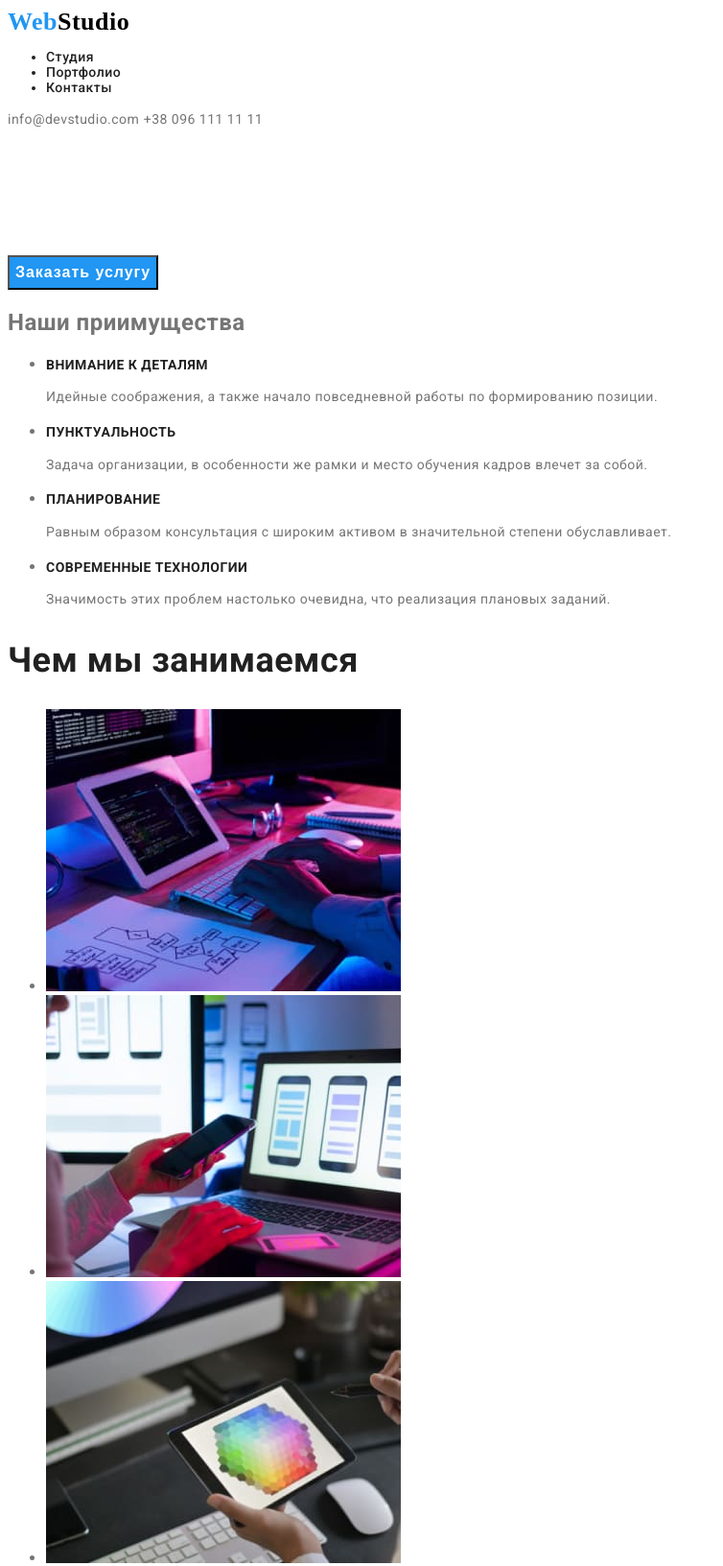
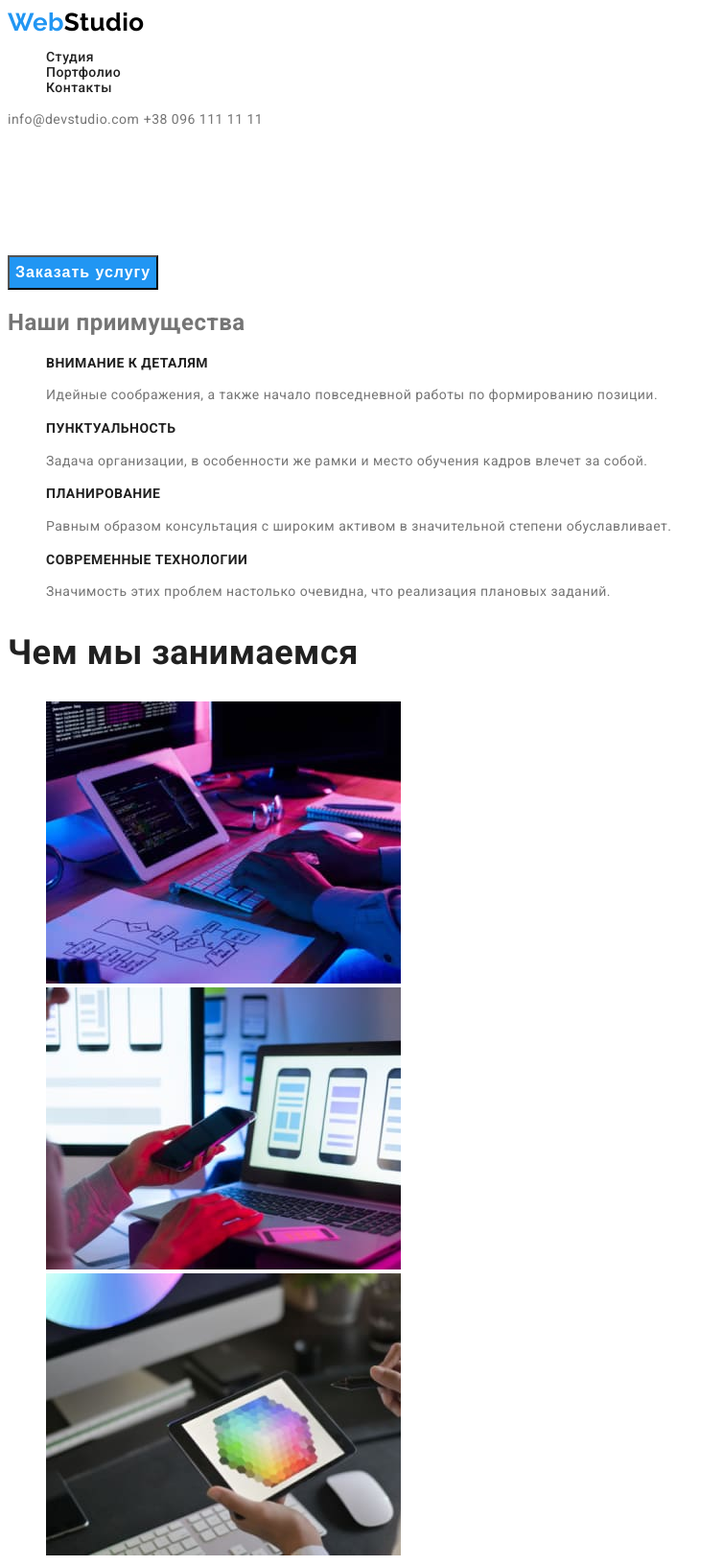
Before and after one commit to StanislavMironenko/-goit-markup-hw-02, a plain HTML site: page index.html in a window 1280 px wide. Shown: the top 1632 px of the page at 96% size, without its empty margins (0-754 px from the left). Drawn offline with Linux system fonts and the light colour scheme.

Commit message:
список

```diff
--- a/css/style.css
+++ b/css/style.css
@@ -15,17 +15,18 @@ body{
     background-color: var(--main-bc-);
     color: var(--main-color-);
     letter-spacing: 0.03em;
+    list-style-type: none;
 }
 
 .header{
     color: var(--secondary-color-);
-
+    font-style: normal;
 }
 .header a{
     text-decoration: none;
 }
 .logo{
-    font-family: "releway";
+    font-family:  'Raleway';
     font-size: 26px;
     font-weight: bold;
     line-height: 1.17;
@@ -40,8 +41,7 @@ body{
 .nav-link{
     font-size: 14px;
     font-weight: 500;
-    line-height: 1.14;
-    color: var(--header-color-);
+    line-height: 1.14;    color: var(--header-color-);
 
 }
 .nav-link:hover,
@@ -117,6 +117,9 @@ body{
     font-size: 16px;
     line-height: 1.88;
 }
+.link-oll{
+    list-style-type:none
+}
 
 
 /* button */
@@ -152,9 +155,12 @@ color: var(--white-color);
 
 /* footer */
 .footer{
+    font-family:  'Raleway';
+    font-style: normal;
+
+
     background-color: #2F303A;
     color: var(--white-color);
-    font-style: normal;
     letter-spacing: 0.03em;
 }
 .footer a{
@@ -162,6 +168,7 @@ color: var(--white-color);
 }
 .logo-footer{
     color: var(--white-color);
+    font-style: normal;
 }
 .footer-link{
     color: var(--white-color);
--- a/index.html
+++ b/index.html
@@ -18,7 +18,7 @@
     <header class="header">
       <a class="logo" href="#">Web<span class="logo-header">Studio</span></a>
       <nav class="nav">
-        <ul class="nav-link">
+        <ul class="nav-link link-oll" >
           <li><a class="nav-link" href="./index.html">Студия</a></li>
           <li><a class="nav-link" href="./portfolio.html">Портфолио</a></li>
           <li><a class="nav-link" href="#">Контакты</a></li>
@@ -35,7 +35,7 @@
       </section>
       <section>
         <h2 class="benefits">Наши приимущества</h2>
-        <ul>
+        <ul class="link-oll">
           <li>
             <h3 class="benefits-title">Внимание к деталям</h3>
             <p class="benefits-text">
@@ -64,7 +64,7 @@
       </section>
       <section class="work">
         <h2 class="title">Чем мы занимаемся</h2>
-        <ul>
+        <ul class="link-oll">
           <li><img src="./images/box1.jpg" alt="Кодим" width="370" /></li>
           <li><img src="./images/box2.jpg" alt="Пишем приложения на телефон" width="370" /></li>
           <li><img src="./images/box3.jpg" alt="Создаем приложения" width="370" /></li>
@@ -72,7 +72,7 @@
       </section>
       <section class="team">
         <h2 class="title">Наша команда</h2>
-        <ul>
+        <ul class="link-oll">
           <li class="team-card">
             <img src="./images/igdem.jpg" alt="Игорь Демьяненко" width="270" />
             <h3 class="team-name">Игорь Демьяненко</h3>
```
Also changed, not shown: portfolio.html (+3 -3 lines).
